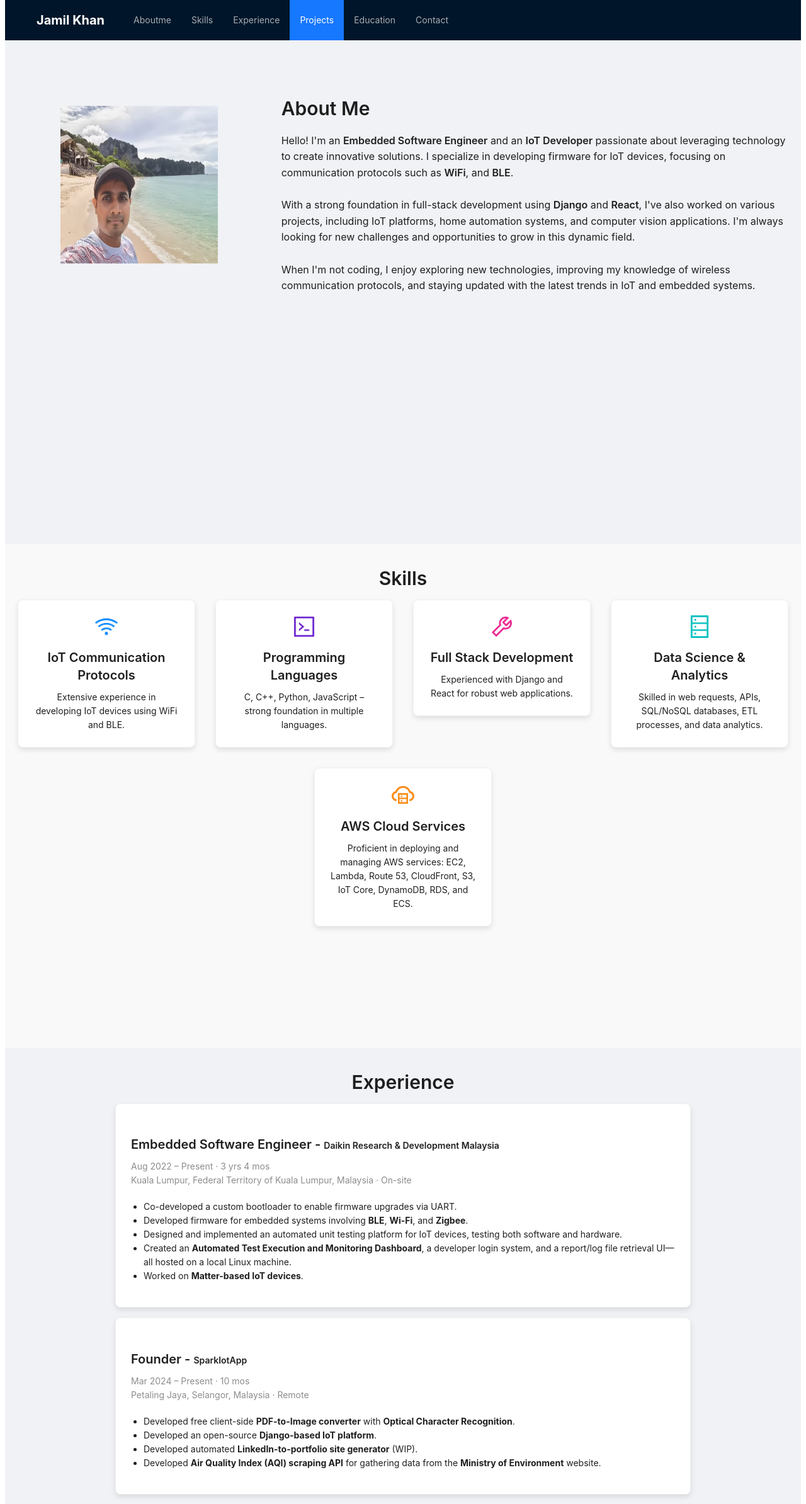
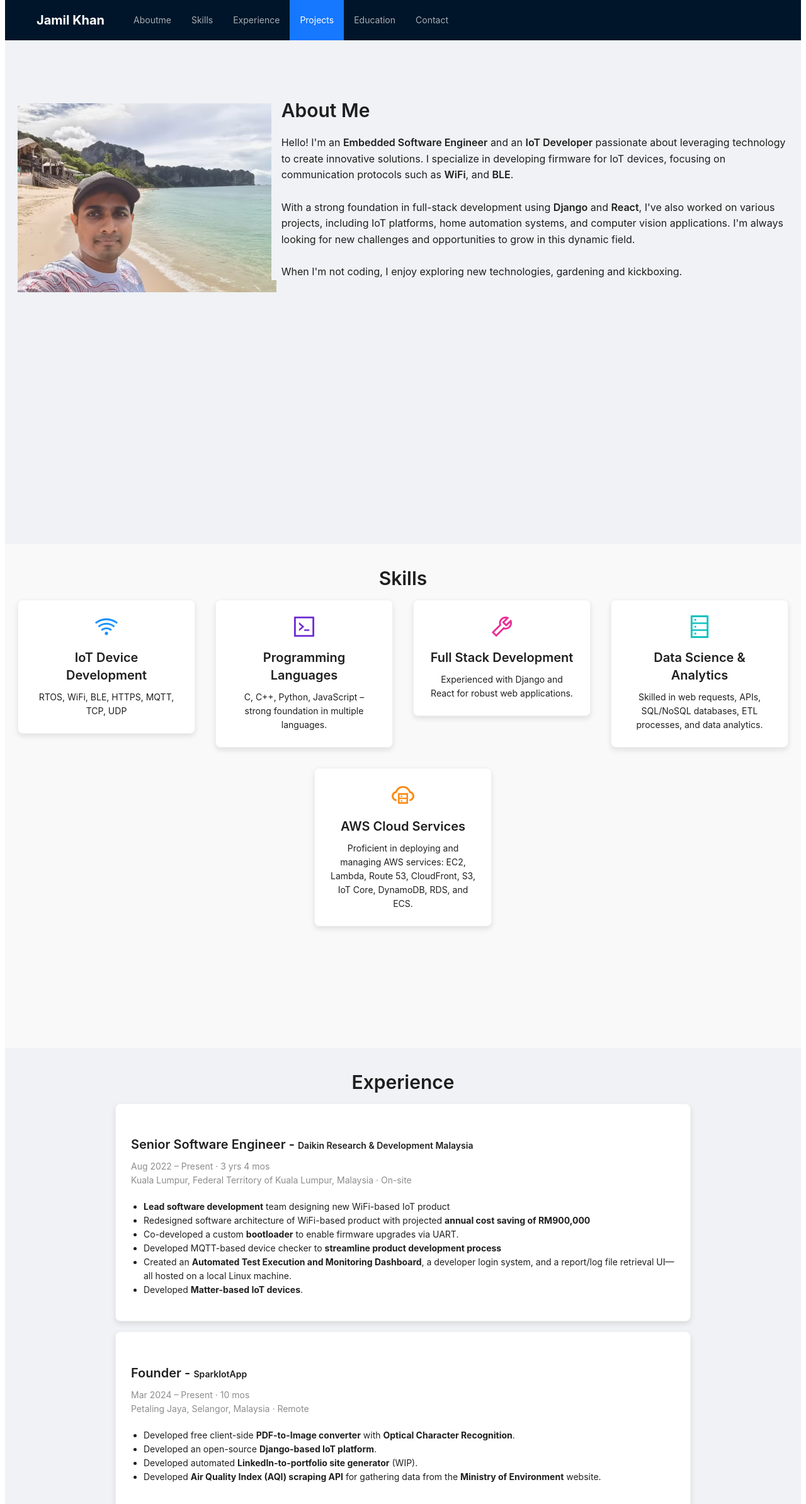
Before and after one commit to jackhax1/sparkiotapp-blog, a React (Vite) app: page / in a window 1280 px wide. Shown: the top 2388 px of the page at 63% size. Built offline with nearby package versions, Linux system fonts and the light colour scheme.

Commit message:
Update experience

```diff
--- a/src/components/AboutMe.tsx
+++ b/src/components/AboutMe.tsx
@@ -13,11 +13,11 @@ const AboutMe = () => {
       <Content className="content-section" style={{ backgroundColor: "#f0f2f5", paddingTop:"64px"}} id="aboutme">
         <Row gutter={[32, 32]} align="middle">
           <Col xs={24} sm={24} md={10} lg={8} style={{ textAlign: "center" }}>
-            <div style={{ paddingTop: "200px" }}>
+            <div style={{ paddingTop: "200px"}}>
               <ParallaxContainer
                 imageUrl="/1735563437587_1.avif"
                 height="120px"
-                overlayColor="rgba(0, 0, 0, 0.3)"
+                overlayColor="rgba(0, 0, 0, 0)"
                 parallaxSpeed={0.5}
 
               />
@@ -45,9 +45,7 @@ const AboutMe = () => {
               dynamic field.
               <br />
               <br />
-              When I'm not coding, I enjoy exploring new technologies, improving my
-              knowledge of wireless communication protocols, and staying updated with
-              the latest trends in IoT and embedded systems.
+              When I'm not coding, I enjoy exploring new technologies, gardening and kickboxing.
             </Text>
           </Col>
         </Row>
--- a/src/components/Experience.tsx
+++ b/src/components/Experience.tsx
@@ -16,7 +16,7 @@ const Experience = () => {
         <Col xs={24} md={18}>
           <Card className="large-card">
             <Title level={4}>
-              Embedded Software Engineer -{" "}
+              Senior Software Engineer -{" "}
               <Text strong>Daikin Research & Development Malaysia</Text>
             </Title>
             <Text type="secondary">Aug 2022 – Present · 3 yrs 4 mos</Text>
@@ -26,26 +26,23 @@ const Experience = () => {
               On-site
             </Text>
             <ul style={{ marginTop: "20px", paddingLeft: "20px" }}>
+              <li><strong>Lead software development</strong> team designing new WiFi-based IoT product</li>
+
+              <li>Redesigned software architecture of WiFi-based product with projected <strong>annual cost saving of RM900,000</strong></li>
               <li>
-                Co-developed a custom bootloader to enable firmware upgrades
+                Co-developed a custom <strong>bootloader</strong> to enable firmware upgrades
                 via UART.
               </li>
-              <li>
-                Developed firmware for embedded systems involving{" "}
-                <strong>BLE</strong>, <strong>Wi-Fi</strong>, and{" "}
-                <strong>Zigbee</strong>.
-              </li>
-              <li>
-                Designed and implemented an automated unit testing platform
-                for IoT devices, testing both software and hardware.
-              </li>
+              <li>Developed MQTT-based device checker to <strong>streamline product development process</strong></li>
               <li>
                 Created an <strong>Automated Test Execution and Monitoring
                   Dashboard</strong>, a developer login system, and a
                 report/log file retrieval UI—all hosted on a local Linux
                 machine.
               </li>
-              <li>Worked on <strong>Matter-based IoT devices</strong>.</li>
+              <li>Developed <strong>Matter-based IoT devices</strong>.</li>
+
+
             </ul>
           </Card>
         </Col>
--- a/src/components/ParallaxComponent.tsx
+++ b/src/components/ParallaxComponent.tsx
@@ -55,7 +55,7 @@ const ParallaxContainer = ({ imageUrl, height, overlayColor, parallaxSpeed }: Pa
                 src={imageUrl}
                 alt="Parallax Background"
                 className="absolute top-0 left-0 w-full object-cover transition-transform duration-200 ease-out"
-                style={{ height: '250px', width: "250px" }}
+                style={{ height: '300px', width: "411px" }}
             />
             {overlayColor && (
                 <div
--- a/src/components/Skills.tsx
+++ b/src/components/Skills.tsx
@@ -17,8 +17,8 @@ const Skills = () => {
   const skills = [
     {
       icon: <WifiOutlined style={{ fontSize: "36px", color: "#1890ff" }} />,
-      title: "IoT Communication Protocols",
-      description: "Extensive experience in developing IoT devices using WiFi and BLE.",
+      title: "IoT Device Development",
+      description: "RTOS, WiFi, BLE, HTTPS, MQTT, TCP, UDP",
     },
     {
       icon: <CodeOutlined style={{ fontSize: "36px", color: "#722ed1" }} />,
```
